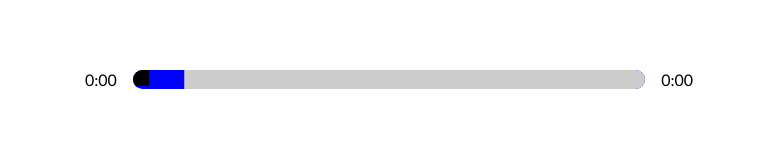
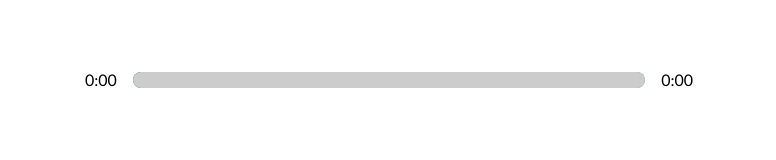
Before and after one commit to Gladson9/react-music-player, a React (Create React App) app: page / in a window 1280 px wide. Shown: the part 490-650 px from the top of the page, without its empty margins (251-1027 px from the left). Built offline with nearby package versions, Linux system fonts and the light colour scheme.

Commit message:
basic functionality done

```diff
--- a/src/App.js
+++ b/src/App.js
@@ -8,7 +8,7 @@ import Library from "./components/Library";
 import Nav from "./components/Nav";
 // Importing song data
 import data from "./data";
-import { library } from "@fortawesome/fontawesome-svg-core";
+
 function App() {
   //reference
   const audioReference = useRef(null);
@@ -20,6 +20,7 @@ function App() {
   const [songInfo, setSongInfo] = useState({
     currentTime: 0,
     duration: 0,
+    animationPercentage: 0,
   });
 
   const [libraryStatus, setLibraryStatus] = useState(false);
@@ -27,10 +28,25 @@ function App() {
   const timeUpdateHandler = (e) => {
     const current = e.target.currentTime;
     const duration = e.target.duration;
-    setSongInfo({ ...songInfo, currentTime: current, duration });
+    const roundedCurrent = Math.round(current);
+    const roundedDuration = Math.round(duration);
+    const animationPercentage = Math.round(
+      (roundedCurrent / roundedDuration) * 100
+    );
+    setSongInfo({
+      ...songInfo,
+      currentTime: current,
+      duration,
+      animationPercentage,
+    });
+  };
+  const songEndHandler = async () => {
+    let currentIndex = songs.findIndex((song) => song.id === currentSong.id);
+    await setCurrentSong(songs[(currentIndex + 1) % songs.length]);
+    if (isPlaying) audioReference.current.play();
   };
   return (
-    <div className="App">
+    <div className={`App ${libraryStatus ? "library-active" : ""}`}>
       <Nav libraryStatus={libraryStatus} setLibraryStatus={setLibraryStatus} />
       <Song currentSong={currentSong} />
       <Player
@@ -57,6 +73,7 @@ function App() {
         onLoadedMetadata={timeUpdateHandler}
         ref={audioReference}
         src={currentSong.audio}
+        onEnded={songEndHandler}
       ></audio>
     </div>
   );
--- a/src/components/Library-song.js
+++ b/src/components/Library-song.js
@@ -1,5 +1,5 @@
 import React from "react";
-import { playAudio } from "../util";
+
 function LibrarySong({
   song,
   setCurrentSong,
@@ -9,9 +9,8 @@ function LibrarySong({
   isPlaying,
   setSongs,
 }) {
-  const songSelectHandler = () => {
-    // const selectedSong = songs.filter((state) => state.id === id);
-    setCurrentSong(song);
+  const songSelectHandler = async () => {
+    await setCurrentSong(song);
     // updating active state
     const newSongs = songs.map((song) => {
       if (song.id === id) {
@@ -29,7 +28,7 @@ function LibrarySong({
 
     setSongs(newSongs);
     //check if the song is playing
-    playAudio(isPlaying, audioReference);
+    if (isPlaying) audioReference.current.play();
   };
   return (
     <div
--- a/src/components/Nav.js
+++ b/src/components/Nav.js
@@ -1,7 +1,6 @@
 import React from "react";
 import { FontAwesomeIcon } from "@fortawesome/react-fontawesome";
 import { faMusic } from "@fortawesome/free-solid-svg-icons";
-import Library from "./Library";
 function Nav({ libraryStatus, setLibraryStatus }) {
   return (
     <nav>
--- a/src/components/Player.js
+++ b/src/components/Player.js
@@ -1,4 +1,4 @@
-import React, { useEffect } from "react";
+import React from "react";
 import { FontAwesomeIcon } from "@fortawesome/react-fontawesome";
 import {
   faPlay,
@@ -7,7 +7,6 @@ import {
   faPause,
 } from "@fortawesome/free-solid-svg-icons";
 
-import { playAudio } from "../util";
 function Player({
   currentSong,
   isPlaying,
@@ -19,11 +18,10 @@ function Player({
   setCurrentSong,
   setSongs,
 }) {
-  // useEffect
-  useEffect(() => {
-    // updating active state
+  // Event Handlers
+  const activeLibraryHandler = (nextPrev) => {
     const newSongs = songs.map((song) => {
-      if (song.id === currentSong.id) {
+      if (song.id === nextPrev.id) {
         return {
           ...song,
           active: true,
@@ -37,8 +35,8 @@ function Player({
     });
 
     setSongs(newSongs);
-  }, [currentSong]);
-  // Event Handlers
+  };
+
   const playSongHandler = () => {
     if (isPlaying) {
       audioReference.current.pause();
@@ -56,32 +54,44 @@ function Player({
   };
 
   const dragHandler = (e) => {
-    console.log(audioReference);
     audioReference.current.currentTime = e.target.value;
     setSongInfo({ ...songInfo, currentTime: e.target.value });
   };
 
-  const skipTrackHandler = (direction) => {
+  const skipTrackHandler = async (direction) => {
     let currentIndex = songs.findIndex((song) => song.id === currentSong.id);
     if (direction === "skip-forward") {
-      setCurrentSong(songs[(currentIndex + 1) % songs.length]);
+      await setCurrentSong(songs[(currentIndex + 1) % songs.length]);
+      activeLibraryHandler(songs[(currentIndex + 1) % songs.length]);
     }
     if (direction === "skip-back") {
       if ((currentIndex - 1) % songs.length === -1) {
-        setCurrentSong(songs[songs.length - 1]);
-        playAudio(isPlaying, audioReference);
+        await setCurrentSong(songs[songs.length - 1]);
+        activeLibraryHandler(songs[songs.length - 1]);
+        if (isPlaying) audioReference.current.play();
         return;
       }
-      setCurrentSong(songs[(currentIndex - 1) % songs.length]);
+      await setCurrentSong(songs[(currentIndex - 1) % songs.length]);
+      activeLibraryHandler(songs[(currentIndex - 1) % songs.length]);
     }
-    playAudio(isPlaying, audioReference);
+    if (isPlaying) audioReference.current.play();
+  };
+
+  // add the styles
+  const trackAnimation = {
+    transform: `translateX(${songInfo.animationPercentage}%)`,
   };
 
   return (
     <div className="player">
       <div className="time-control">
         <p>{getTime(songInfo.currentTime)}</p>
-        <div className="track">
+        <div
+          style={{
+            background: `linear-gradient(to right,${currentSong.color[0]},${currentSong.color[1]})`,
+          }}
+          className="track"
+        >
           <input
             onChange={dragHandler}
             min={0}
@@ -89,7 +99,7 @@ function Player({
             value={songInfo.currentTime}
             type="range"
           />
-          <div className="animate-track"></div>
+          <div style={trackAnimation} className="animate-track"></div>
         </div>
         <p>{songInfo.duration ? getTime(songInfo.duration) : "0:00"}</p>
       </div>
--- a/src/styles/_library.scss
+++ b/src/styles/_library.scss
@@ -20,6 +20,7 @@
   align-items: center;
   padding: 1rem 2rem 1rem 2rem;
   cursor: pointer;
+  transition: background 0.2s ease;
   img {
     width: 30%;
   }
@@ -58,3 +59,11 @@
   transform: translateX(0%);
   opacity: 1;
 }
+
+
+@media screen and (max-width: 768px) {
+  .library{
+    width: 100%;
+  }
+
+}
--- a/src/styles/_nav.scss
+++ b/src/styles/_nav.scss
@@ -18,3 +18,12 @@ nav {
     }
   }
 }
+
+
+@media screen and (max-width:768px) {
+  nav{
+    button{
+      z-index: 1;
+    }
+  }
+}
--- a/src/styles/_player.scss
+++ b/src/styles/_player.scss
@@ -9,6 +9,7 @@
 .time-control {
   width: 50%;
   display: flex;
+  align-items: center;
   // padding: 1rem 0rem;
 
   input {
@@ -41,12 +42,18 @@ input[type="range"]::-webkit-slider-thumb {
   -webkit-appearance: none;
   height: 16px;
   width: 16px;
-  background-color: black;
+}
+
+input[type="range"]::-moz-range-thumb {
+  -webkit-appearance: none;
+  border: none;
+  background: transparent;
 }
 
 .track {
   background: blue;
   width: 100%;
+  height: 1rem;
   position: relative;
   border-radius: 1rem;
   overflow: hidden;
@@ -59,5 +66,15 @@ input[type="range"]::-webkit-slider-thumb {
   position: absolute;
   top: 0;
   left: 0;
-  transform: translateX(10%);
+  transform: translateX(0%);
+  pointer-events: none;
 }
+
+@media screen and (max-width: 768px) {
+  .time-control{
+    width: 90%;
+  }
+  .play-control{
+    width: 60%;
+  }
+}
--- a/src/styles/_song.scss
+++ b/src/styles/_song.scss
@@ -18,3 +18,12 @@
     font-size: 1rem;
   }
 }
+
+
+@media screen and (max-width: 768px) {
+  .song-container{
+    img{
+      width: 60%;
+    }
+  }
+}
--- a/src/styles/app.scss
+++ b/src/styles/app.scss
@@ -18,6 +18,15 @@ h4 {
   font-weight: 400;
   color: rgb(105, 105, 105);
 }
+
+.App{
+  transition: all 0.5s ease;
+}
+
+.library-active{
+  margin-left: 30%;
+}
+
 @import "./song";
 @import "./player";
 @import "./library";
--- a/src/util.js
+++ /dev/null
@@ -1,10 +0,0 @@
-export const playAudio = (isPlaying, audioReference) => {
-  if (isPlaying) {
-    const playPromise = audioReference.current.play();
-    if (playPromise !== undefined) {
-      playPromise.then((audio) => {
-        audioReference.current.play();
-      });
-    }
-  }
-};
```
